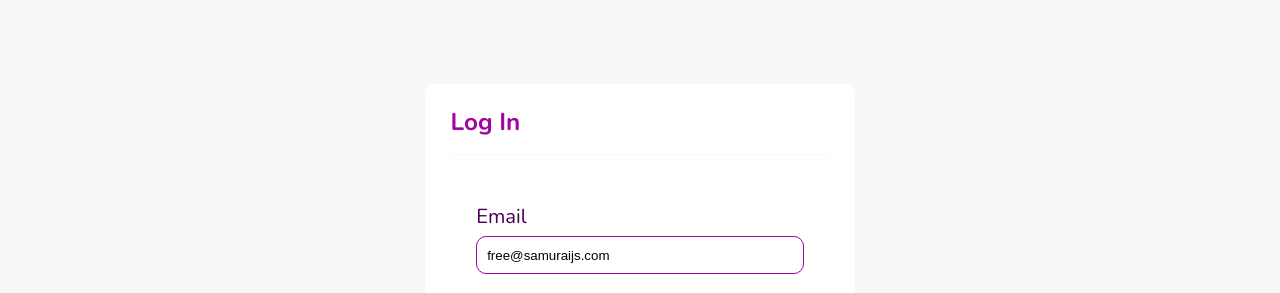
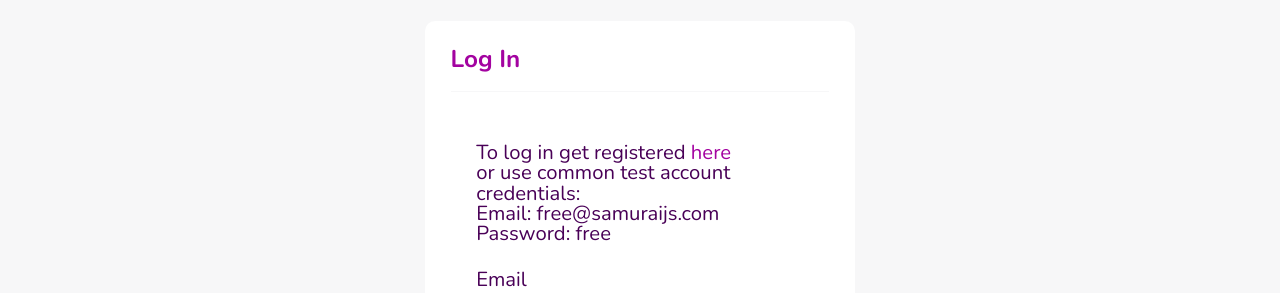
Before and after one commit to proffery/samurai-way, a React (Create React App) app: page /login in a window 1280 px wide. Shown: the top 293 px of the page. Built offline with nearby package versions, Linux system fonts and the light colour scheme; no server answers.

Commit message:
log in notification

```diff
--- a/src/components/layout/login/Login.tsx
+++ b/src/components/layout/login/Login.tsx
@@ -41,10 +41,10 @@ export const Login: React.FC<LoginPagePropsType> = (props) => {
             }
             else if (!values.password) {
                 errors.password = 'Password required'
-               addAppAlert('failed', errors.password)
+                addAppAlert('failed', errors.password)
             } else if (values.password.length < 4) {
                 errors.password = 'Password must be longer than 3'
-               addAppAlert('failed', errors.password)
+                addAppAlert('failed', errors.password)
             }
             return errors
         },
@@ -55,6 +55,16 @@ export const Login: React.FC<LoginPagePropsType> = (props) => {
             <StyledSection id={'login'}>
                 <BlockHeader>Log In</BlockHeader>
                 <StyledForm onSubmit={formik.handleSubmit}>
+                <Notification>
+                    <p>To log in get registered
+                        <a href={'https://social-network.samuraijs.com/'}
+                            target={'_blank'} rel="noreferrer"> here
+                        </a>
+                    </p>
+                    <p>or use common test account credentials:</p>
+                    <p>Email: free@samuraijs.com</p>
+                    <p>Password: free</p>
+                </Notification>
                     <FlexWrapper direction={'column'} gap={'min(10px, 1vw)'}>
                         <label htmlFor={'email'}>Email</label>
                         <Input bordered={'true'}
@@ -108,6 +118,10 @@ const StyledSection = styled(BlockSection)`
         width: 100%;
     }
 `
+const Notification = styled.p`
+    display: flex;
+    flex-direction: column;
+`
 const StyledForm = styled.form`
     display: flex;
     flex-direction: column;
--- a/src/styles/Global.styled.ts
+++ b/src/styles/Global.styled.ts
@@ -34,6 +34,7 @@ export const GlobalStyle = createGlobalStyle`
 
     a {
         text-decoration: none;
+        color: ${theme.color.text.primary};
     }
 
     main {
```
